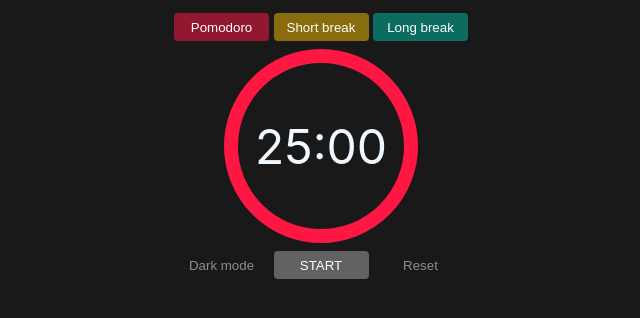
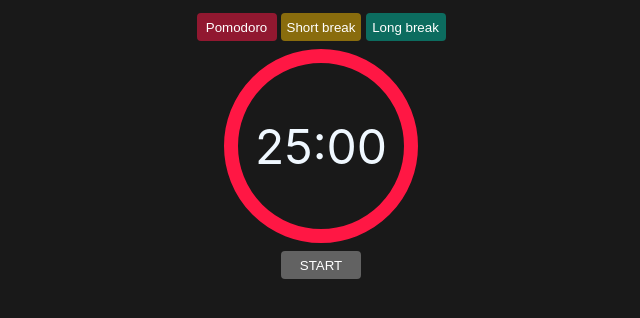
Before and after one commit to AEydi/aeydi.github.io, a plain HTML site: page pomodoro.html in a window 1280 px wide. Shown: the whole page, without its empty margins (319-959 px from the left). Drawn offline with Linux system fonts and the light colour scheme.

Commit message:
pomodoro

```diff
--- a/Pomodoro_files/styles.css
+++ b/Pomodoro_files/styles.css
@@ -79,7 +79,7 @@ body {
 }
 
 button {
-  width: 95px;
+  width: 80px;
   background-color: #9292929a;
 }
 
@@ -88,7 +88,7 @@ button {
   color: white;
   margin: 5px 0px;
   border-radius: 4px;
-  padding: 2px 12px;
+  padding: 0px !important;
   height: 28px;
   cursor: pointer;
   box-shadow: none;
--- a/pomodoro.html
+++ b/pomodoro.html
@@ -38,11 +38,9 @@
         </div>
     </div>
     <div class="btn-group btn-group-sm" role="group">
-        <button class="btn btn-primary" type="button" style="color: #8e8e8e;background-color: #00000000;border: 0px;"
-            onclick="myFunction('mode')">Dark mode</button>
+
         <button class="btn btn-primary" type="button" onclick="startTimer()">START</button>
-        <button class="btn btn-primary" type="button" style="color: #8e8e8e;background-color: #00000000;border: 0px;"
-            onclick="resetTime()">Reset</button>
+
     </div>
     <script>
         function myFunction(event) {
```
